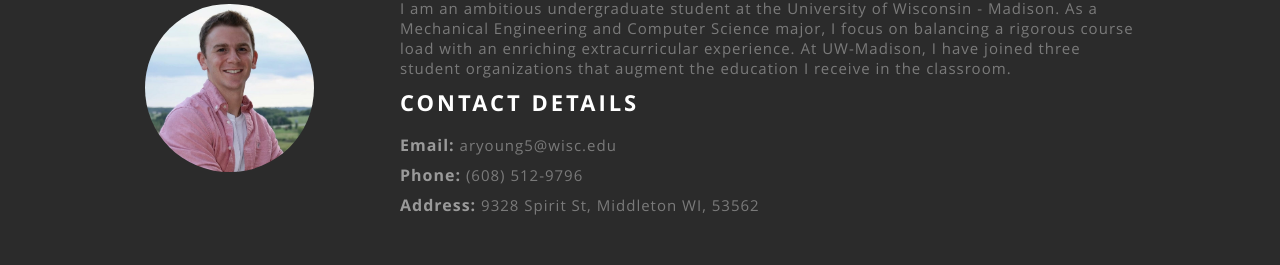
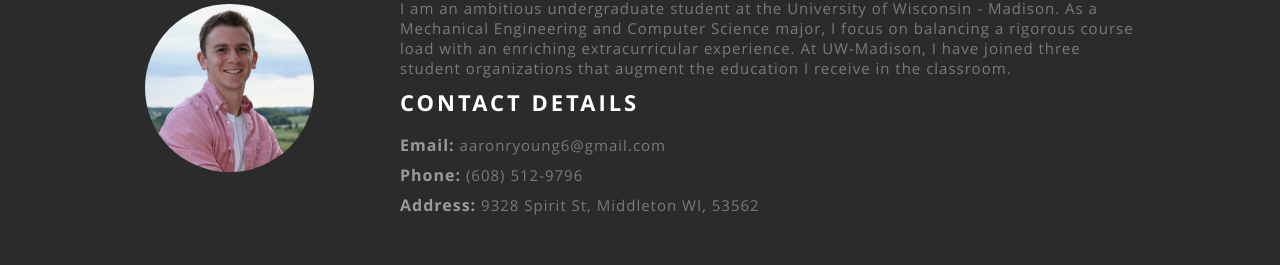
Before and after one commit to AaronYoung5/AaronYoung5.github.io, a React (Create React App) app: page / in a window 1280 px wide. Shown: the part 940-1205 px from the top of the page. Built offline with nearby package versions, Linux system fonts and the light colour scheme.

Commit message:
Updated email

```diff
--- a/src/resumeData.js
+++ b/src/resumeData.js
@@ -2,7 +2,7 @@ let resumeData = {
   imagebaseurl: "https://AaronYoung5.github.io/",
   name: "Aaron Young",
   role: "Mechanical and Software Engineer",
-  email: "aryoung5@wisc.edu",
+  email: "aaronryoung6@gmail.com",
   roleDescription:
     "I am an ambitious undergraduate student at the University of Wisconsin - Madison. As a Mechanical Engineering and Computer Science major, I focus on balancing a rigorous course load with an enriching extracurricular experience. At UW-Madison, I have joined three student organizations that augment the education I receive in the classroom.",
   socialLinks: [
```
Also changed, not shown: 1 other file (tests, documents, lock files or other folders).
